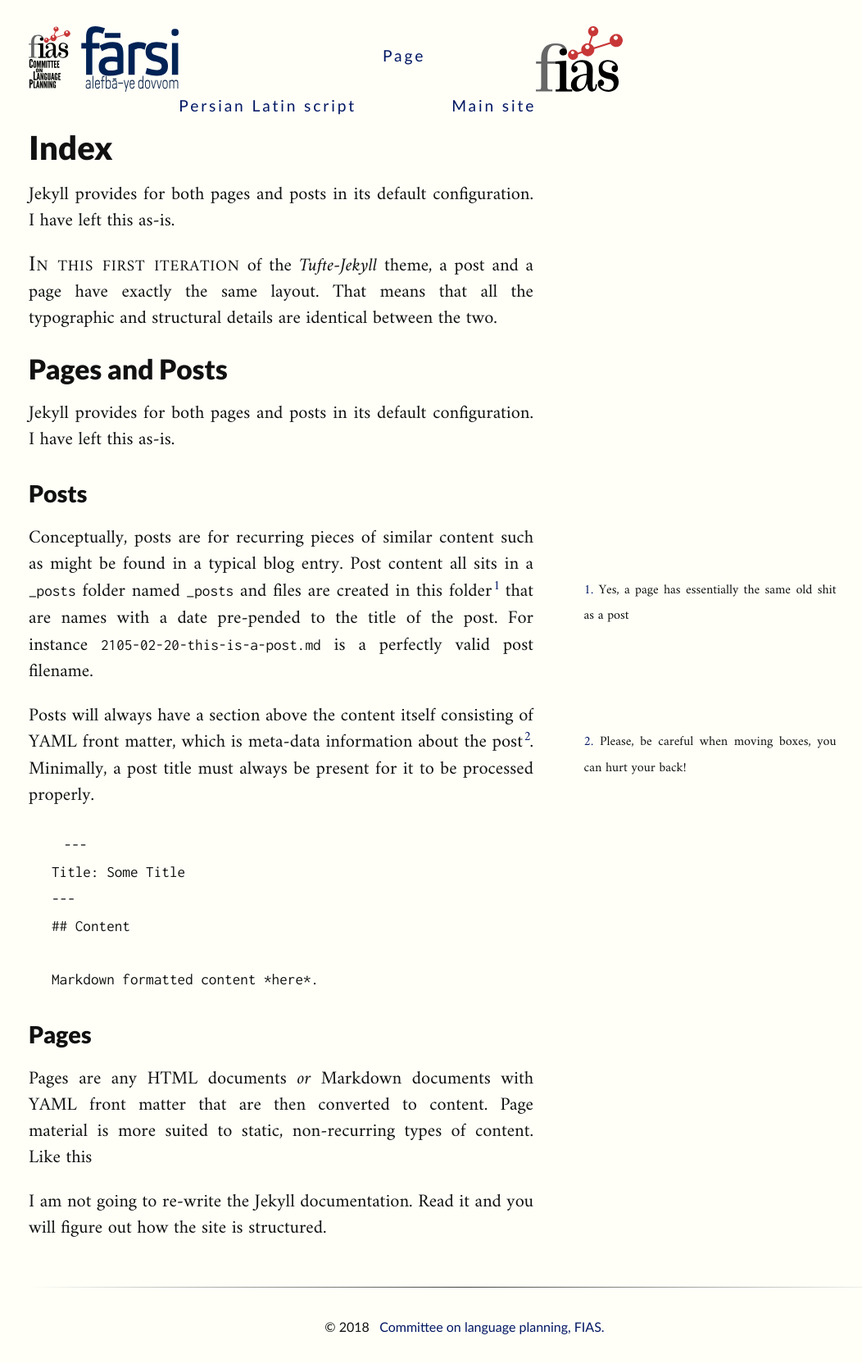
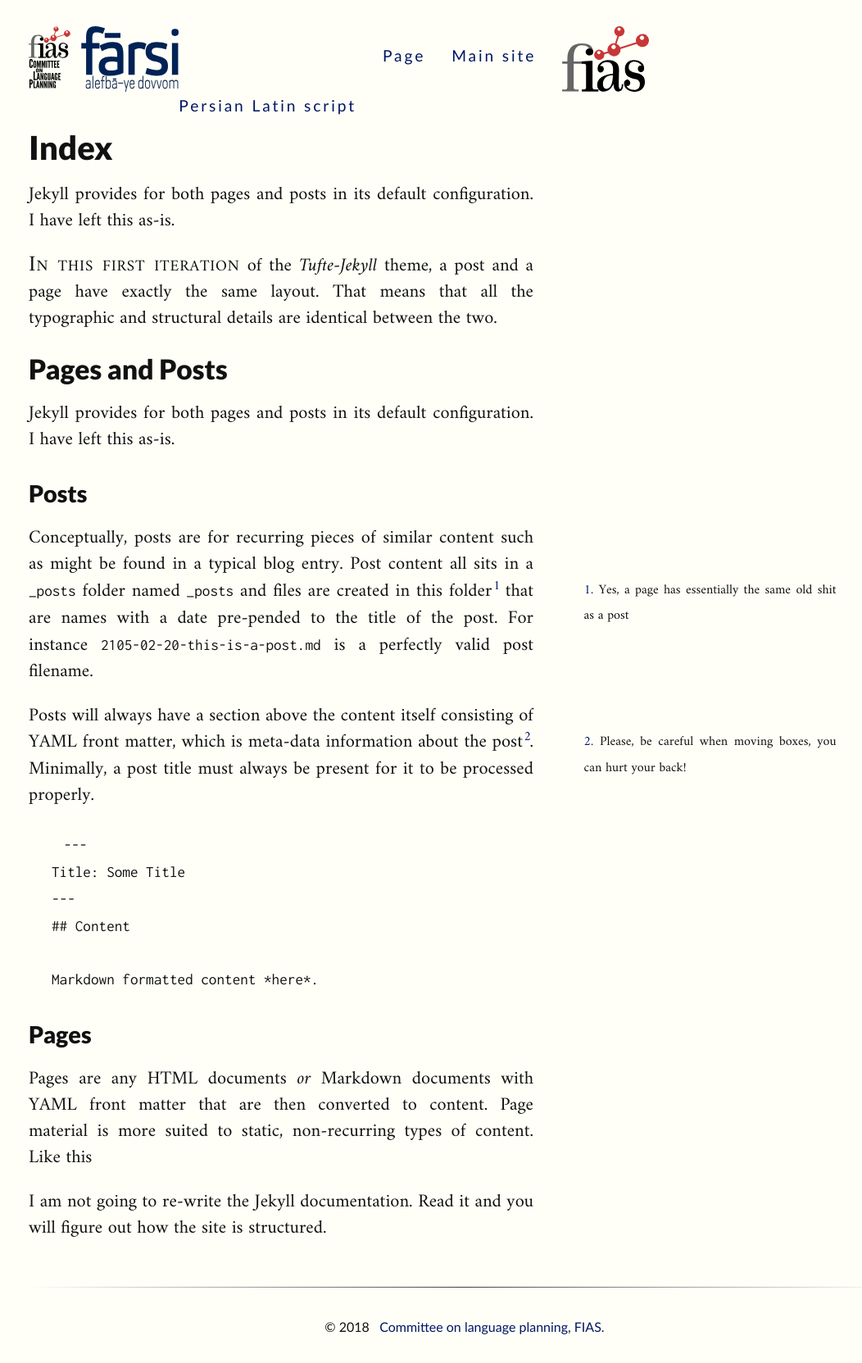
Before and after one commit to fiasinstitute/persian, a Jekyll site: the page built from index.md, in a window 1280 px wide. Shown: the whole page at 82% size, without its empty margins (125-1177 px from the left). Built offline with Jekyll 4.4.1, drawn with Linux system fonts in a browser that asks for light colours; a script that is not in the unit is left out.

Commit message:
Update header.html

```diff
--- a/_includes/header.html
+++ b/_includes/header.html
@@ -12,6 +12,7 @@
 		    {% endif %}
 	    {% endunless %}
   	{% endfor %}
-	<a href="{{site.maininstitutesite}}">Main site<img class="badge" src="{{site.baseurl}}/assets/img/MainSiteLogo.svg" alt="FIAS"></a>
+	<a href="{{site.maininstitutesite}}">Main site</a>
+	<a href="{{site.maininstitutesite}}"><img class="badge" src="{{site.baseurl}}/assets/img/MainSiteLogo.svg" alt="FIAS"></a>
 	</nav>
 </header>
```
